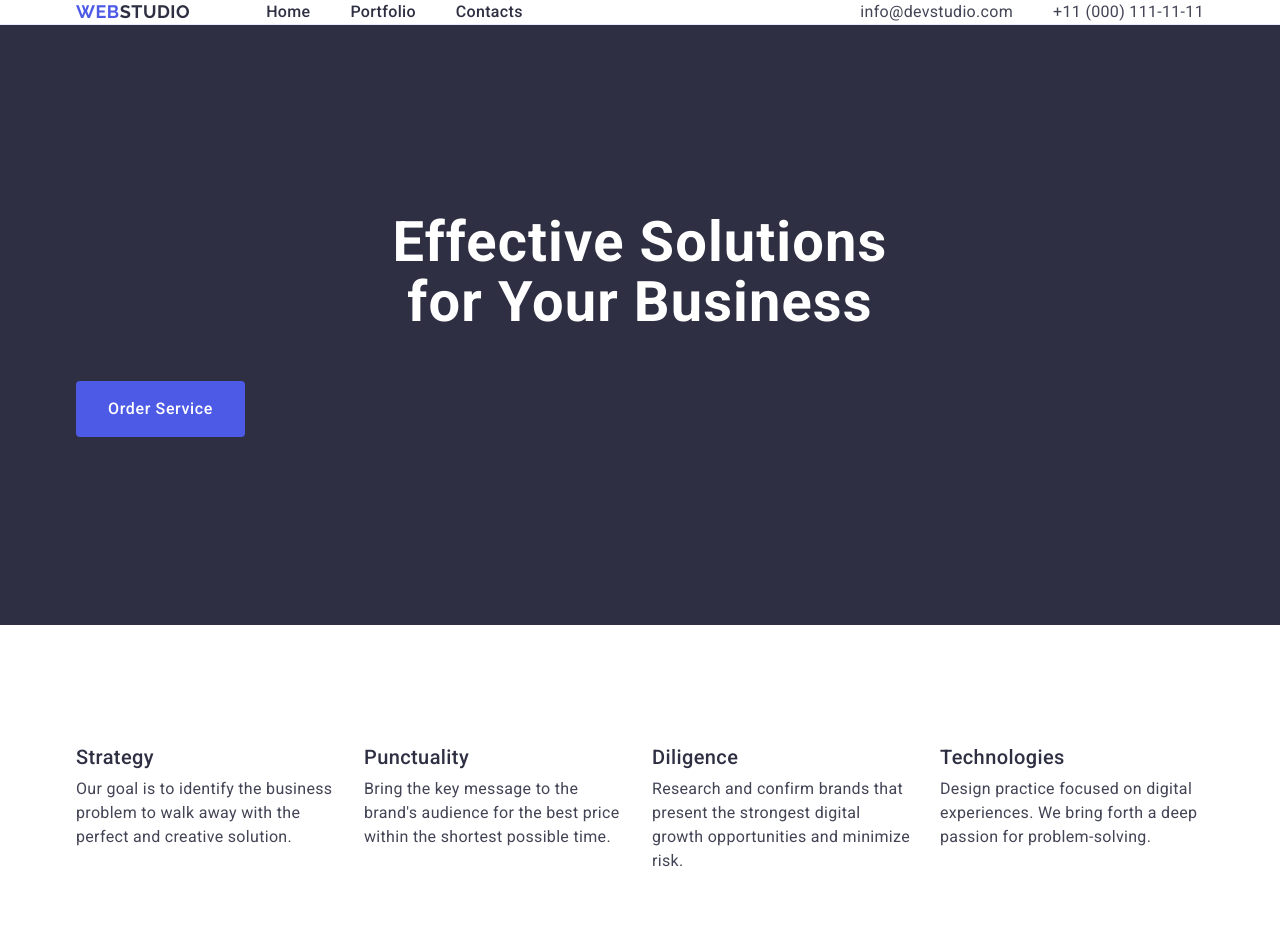
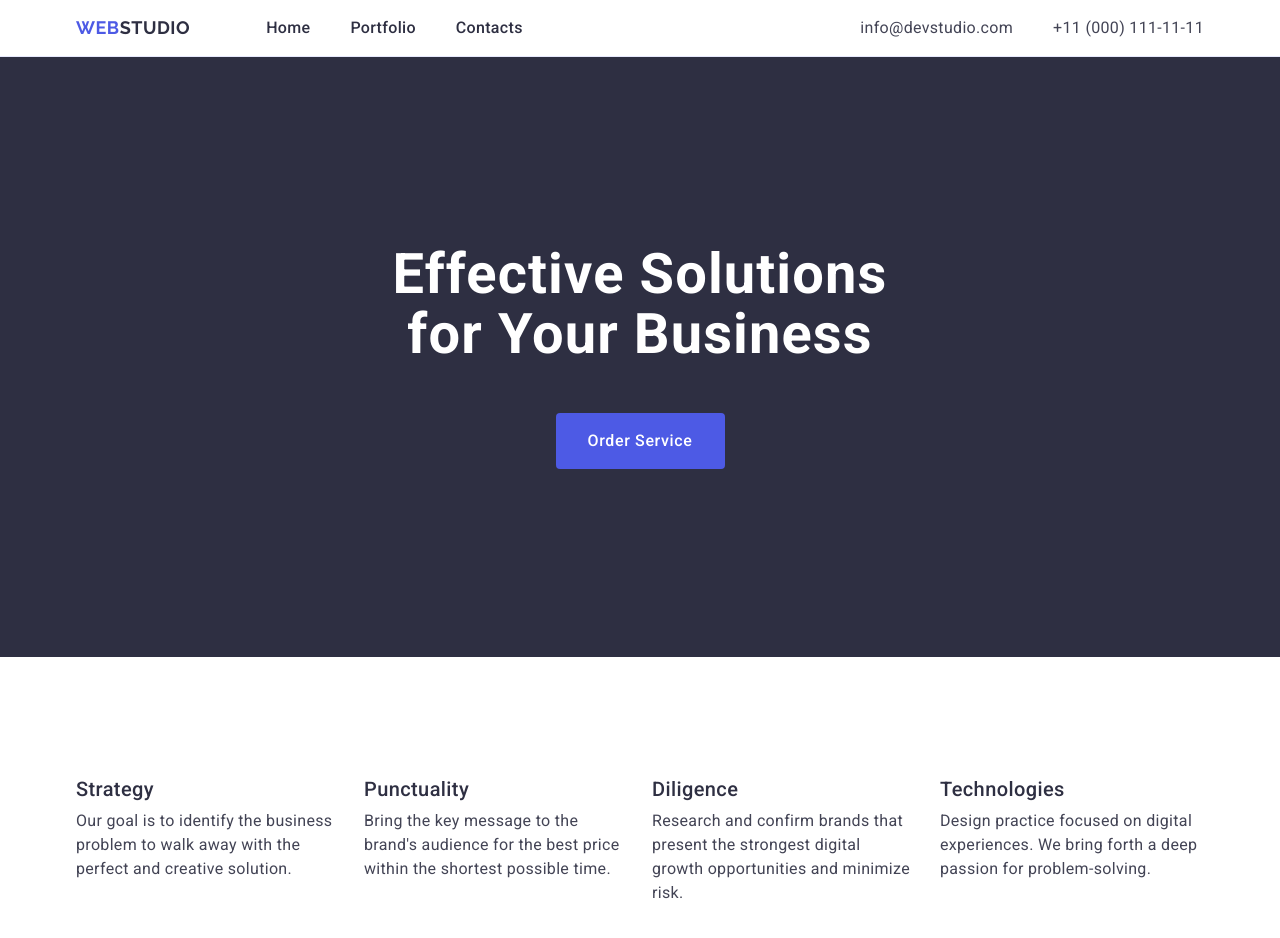
Before and after one commit to AndyGrigs/goit-markup-hw-03, a website built with Vite: page index.html in a window 1280 px wide. Shown: the top 938 px of the page. Built offline with nearby package versions, Linux system fonts and the light colour scheme.

Commit message:
additional style fixes

```diff
--- a/css/styles.css
+++ b/css/styles.css
@@ -59,6 +59,7 @@ a {
 /* Header */
 .header {
   border-bottom: 1px solid #e7e9fc;
+  padding: 1em;
 }
 
 .header-container {
@@ -174,7 +175,7 @@ a {
   border: none;
   border-radius: 4px;
   cursor: pointer;
-  margin-bottom: 0 auto;
+  margin: 0 auto;
 }
 
 .hero-button:hover,
```
